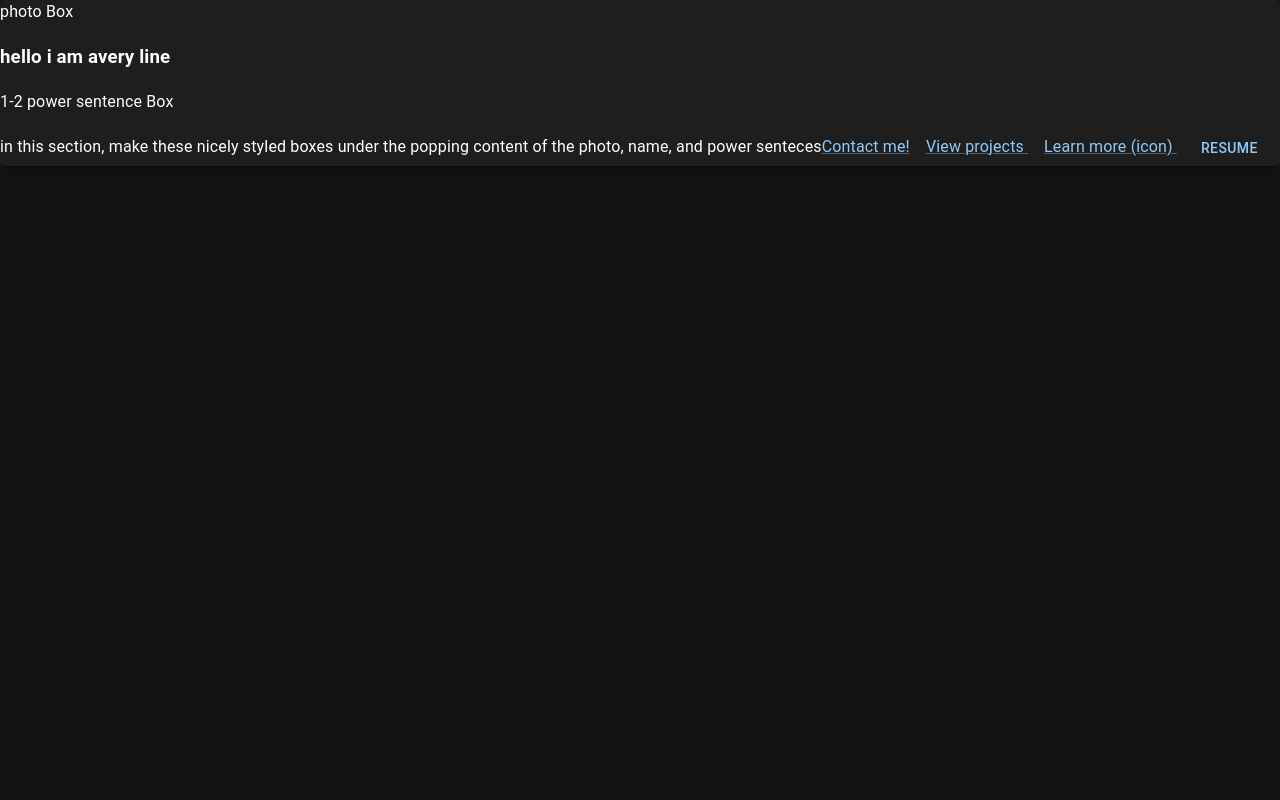
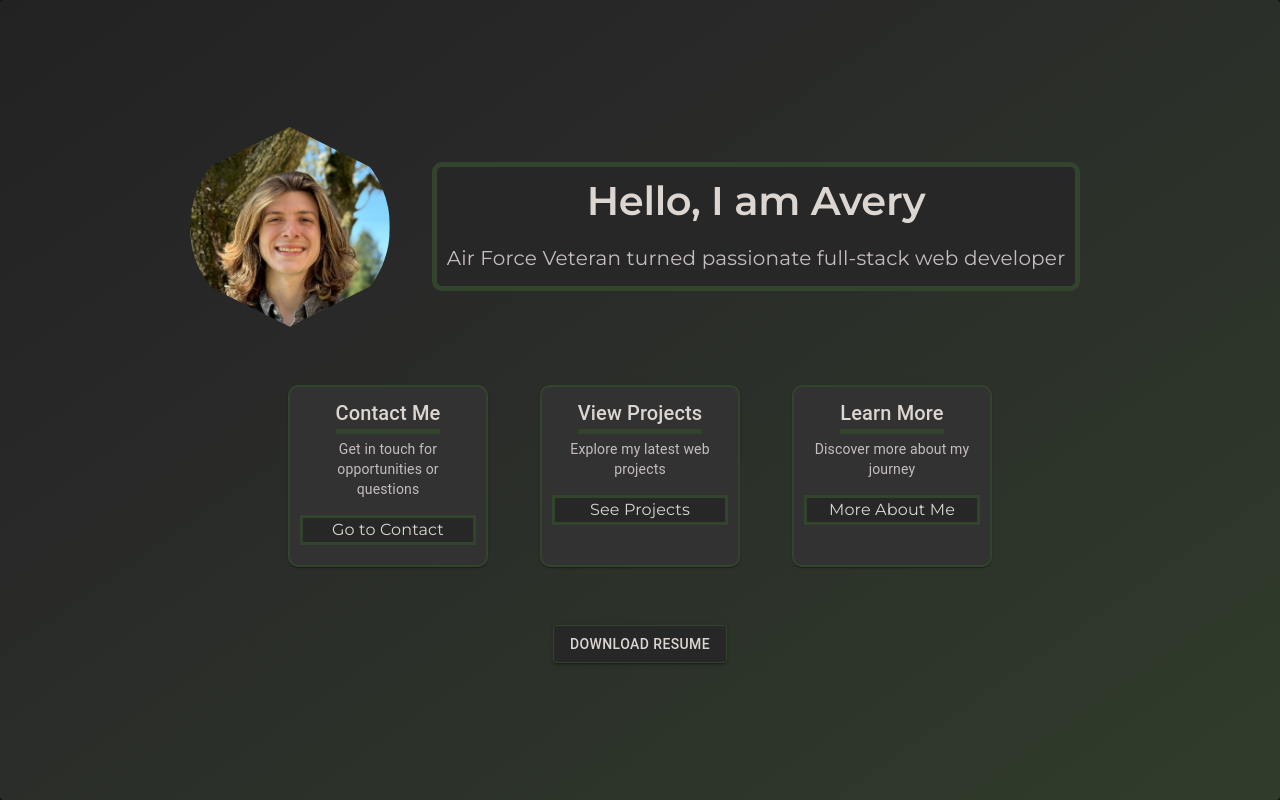
Before and after one commit to AveryNewhart/AveryProf, a React (Vite) app: page / in a window 1280 px wide. Built offline with nearby package versions, Linux system fonts and the light colour scheme.

Commit message:
home page/landing page done

```diff
--- a/src/pages/HomePage.tsx
+++ b/src/pages/HomePage.tsx
@@ -1,27 +1,155 @@
-// import React from 'react'
-import Box from '@mui/material/Box';
-import Link from '@mui/material/Link';
-import { Paper, Button } from '@mui/material';
+// import React from 'react';
+import { Box, Paper, Link, Button, Typography } from '@mui/material';
 
 const Home = () => {
-    return (
-    <>
-      <Paper>
-        <Box>photo Box</Box>
-        <Box>
-          <h3>hello i am avery line</h3>
-          <p>1-2 power sentence Box</p>
+  return (
+<Paper
+  sx={{
+    padding: '2rem',
+    background: 'linear-gradient(145deg, #121212, #282828, #33442C)',
+    color: '#fff',
+    minHeight: '100vh',
+    display: 'flex',
+    flexDirection: 'column',
+    alignItems: 'center',
+    justifyContent: 'center',
+    animation: 'gradientMove 10s ease infinite', // Animation added
+    '@keyframes gradientMove': {
+      '0%': {
+        backgroundPosition: '0% 50%',
+      },
+      '50%': {
+        backgroundPosition: '100% 50%',
+      },
+      '100%': {
+        backgroundPosition: '0% 50%',
+      },
+    },
+    backgroundSize: '200% 200%', // Allows smooth animation
+  }}
+>
+
+      <Box
+        sx={{
+          display: 'flex',
+          alignItems: 'center',
+          gap: '2rem',
+          marginBottom: '3rem',
+          position: 'relative',
+        }}
+      >
+        {/* Image box */}
+        <Box
+          sx={{
+            width: '200px',
+            height: '200px',
+            backgroundImage: 'url(/images/profCenter.jpeg)',
+            backgroundSize: 'cover',
+            backgroundPosition: 'center',
+            borderRadius: '50%',
+            clipPath: 'polygon(50% 0%, 100% 25%, 100% 75%, 50% 100%, 0% 75%, 0% 25%)',
+            zIndex: 1,
+          }}
+        />
+        {/* Text Section */}
+        <Box sx={{ borderRadius: '10px', margin: '10px', padding: '10px', border: '5px solid #33442c', backgroundColor: '#262726', color: '#ddd5d0', textAlign: 'center', zIndex: 2 }}>
+          <Typography variant="h2" sx={{  fontFamily: 'Montserrat, sans-serif', fontWeight: 'bold', fontSize: '2.5rem' }}>
+            Hello, I am Avery
+          </Typography>
+          <Typography variant="subtitle1" sx={{  fontFamily: 'Montserrat, sans-serif', marginTop: '1rem', fontSize: '1.25rem', color: '#C7BDBF' }}>
+            Air Force Veteran turned passionate full-stack web developer
+          </Typography>
         </Box>
-        <Box>
-          in this section, make these nicely styled boxes under the popping content of the photo, name, and power senteces
-          <Link href="/contact" sx={{ marginRight: 2 }}>Contact me!</Link>
-          <Link href="/project" sx={{ marginRight: 2 }}>View projects </Link>
-          <Link href="/about" sx={{ marginRight: 2 }}>Learn more (icon) </Link>
-          <Button>resume</Button>
       </Box>
-      </Paper>
-    </>
-    )
-  }
 
-  export default Home
+      {/* Navigation Boxes */}
+      <Box sx={{  fontFamily: 'Montserrat, sans-serif', display: 'flex', gap: '2rem', flexWrap: 'wrap' }}>
+        <Paper
+          sx={{
+            borderRadius: '10px', margin: '10px', padding: '10px', border: '2px solid #33442c', backgroundColor: '#262726', color: '#ddd5d0', textAlign: 'center',
+            width: '200px'
+          }}
+        >
+          <Typography
+            variant="h6"
+            sx={{
+              borderBottom: '5px solid #33442c',
+              display: 'inline-block',
+              width: 'fit-content',
+              margin: '0 auto',
+            }}
+          >
+            Contact Me
+          </Typography>
+          <Typography style={{ color: '#C7BDBF', margin: '5px' }} variant="body2">Get in touch for opportunities or questions</Typography>
+          <Link href="/contact"  sx={{ textDecoration: 'none', border: '3px solid #33442c', backgroundColor: '#262726', color: '#ddd5d0', marginBottom: '10px', marginTop: '1rem', display: 'block',
+             '&:hover': { backgroundColor: '#33442c', border: '1px solid #ddd5d0' }, }}>
+            Go to Contact
+          </Link>
+        </Paper>
+
+        <Paper
+           sx={{
+            borderRadius: '10px', margin: '10px', padding: '10px', border: '2px solid #33442c', backgroundColor: '#262726', color: '#ddd5d0', textAlign: 'center',
+            width: '200px'
+          }}
+        >
+          <Typography
+            variant="h6"
+            sx={{
+              borderBottom: '5px solid #33442c',
+              display: 'inline-block',
+              width: 'fit-content',
+              margin: '0 auto',
+            }}
+          >View Projects
+          </Typography>
+          <Typography style={{ color: '#C7BDBF', margin: '5px' }} variant="body2">Explore my latest web projects</Typography>
+          <Link href="/project"  sx={{ textDecoration: 'none', border: '3px solid #33442c', backgroundColor: '#262726', color: '#ddd5d0', marginBottom: '10px', marginTop: '1rem', display: 'block',
+             '&:hover': { backgroundColor: '#33442c', border: '1px solid #ddd5d0' }, }}>
+            See Projects
+          </Link>
+        </Paper>
+
+        <Paper
+           sx={{
+            borderRadius: '10px', margin: '10px', padding: '10px', border: '2px solid #33442c', backgroundColor: '#262726', color: '#ddd5d0', textAlign: 'center',
+            width: '200px'
+          }}
+        >
+          <Typography
+            variant="h6"
+            sx={{
+            borderBottom: '5px solid #33442c',
+            display: 'inline-block',
+            width: 'fit-content',
+            margin: '0 auto',
+          }}
+          >Learn More
+          </Typography>
+          <Typography style={{ color: '#C7BDBF', margin: '5px' }} variant="body2">Discover more about my journey</Typography>
+          <Link href="/about" sx={{ textDecoration: 'none', border: '3px solid #33442c', backgroundColor: '#262726', color: '#ddd5d0', marginBottom: '10px', marginTop: '1rem', display: 'block',
+             '&:hover': { backgroundColor: '#33442c', border: '1px solid #ddd5d0' }, }}>
+            More About Me
+          </Link>
+        </Paper>
+      </Box>
+
+      {/* Resume Button */}
+      <Box sx={{ marginTop: '3rem' }}>
+        <Button
+          variant="contained"
+          sx={{
+            border: '1px solid #33442c', backgroundColor: '#262726', color: '#ddd5d0', marginBottom: '10px',
+            '&:hover': { backgroundColor: '#33442c', border: '1px solid #ddd5d0' },
+          }}
+          href="/resume.pdf" // Link to your resume file
+        >
+          Download Resume
+        </Button>
+      </Box>
+    </Paper>
+  );
+};
+
+export default Home;
```
Also changed, not shown: public/images/profCenter.jpeg (added).
